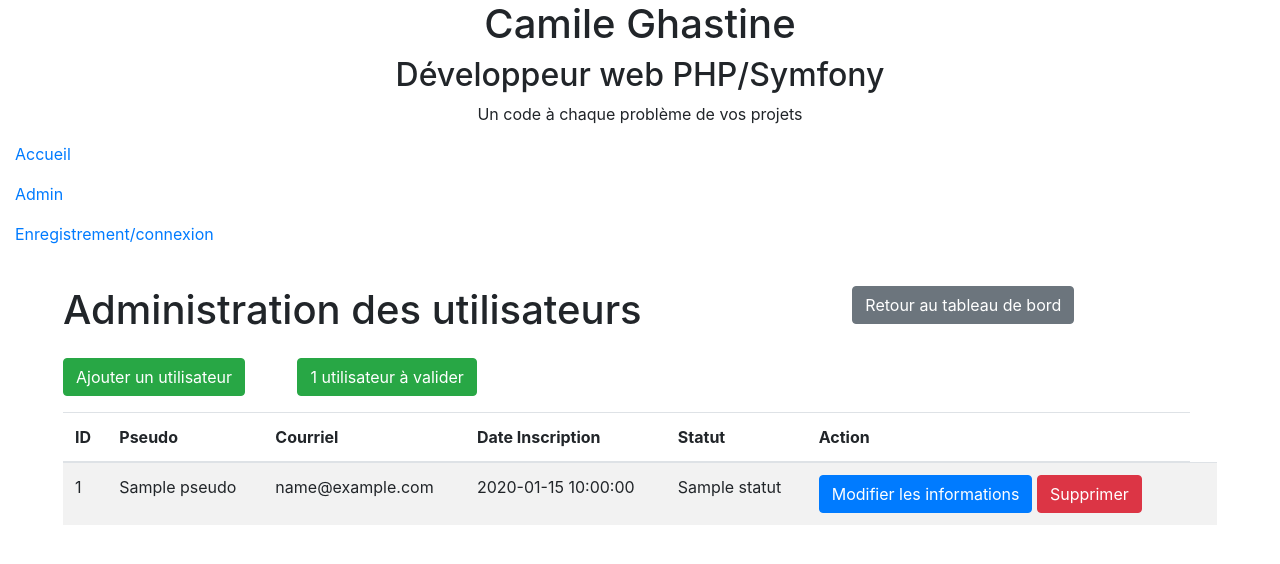
After one commit to CamileGhastine/BlogOC5, a PHP site: template CamileApp/view/backend/account.php in a window 1280 px wide. The commit adds this page. Shown: the top 564 px of the page. Run offline with PHP 8.4, Linux system fonts and the light colour scheme; the template is opened without the code that fills it: most values are stand-ins (such as "Sample title", 1, 10 or a date in 2020); a stand-in replaces the project's code that opens the database connection; some libraries are stand-ins or nearby versions; some web fonts are replaced.

Commit message:
connexion/disconnexion and SESSION

```diff
--- a/CamileApp/Controller/AdminController.php
+++ b/CamileApp/Controller/AdminController.php
@@ -2,6 +2,10 @@
 
 namespace CamileApp\Controller;
 
+/**
+ * Class AdminController functionalities accessible for administrator user
+ * @package CamileApp\Controller
+ */
 class AdminController extends Controller
 {
     protected $viewPath = ROOT . '/CamileApp/view/admin/';
--- a/CamileApp/Controller/Controller.php
+++ b/CamileApp/Controller/Controller.php
@@ -20,6 +20,7 @@ abstract class Controller
     protected $commentsValidationForm;
     protected $registerValidationForm;
     protected $password;
+    protected $hijacking;
 
     public function __construct()
     {
@@ -32,6 +33,7 @@ abstract class Controller
         $this->commentsValidationForm = App::getinstance()->getValidationForm('comments');
         $this->registerValidationForm = App::getinstance()->getValidationForm('register');
         $this->password = App::getInstance()->getPassword();
+        $this->hijacking = App::getInstance()->hijacking();
     }
 
     /**
--- a/CamileApp/Controller/FrontController.php
+++ b/CamileApp/Controller/FrontController.php
@@ -4,7 +4,7 @@
 namespace CamileApp\Controller;
 
 /**
- * Class FrontController
+ * Class FrontController functionalities accessible for everybody
  * @package CamileApp\Controller
  */
 class FrontController extends Controller
--- a/CamileApp/Core/App.php
+++ b/CamileApp/Core/App.php
@@ -7,6 +7,7 @@ use CamileApp\Controller\ErrorController;
 use CamileApp\Core\Database\MysqlDatabase;
 use Config\Config;
 use CamileApp\Core\Password\Password;
+use CamileApp\Core\Constraints\Hijacking;
 
 /**
  * Class App prevent  dependency injection
@@ -78,4 +79,9 @@ class App
         return new Password();
     }
 
+    public function hijacking()
+    {
+        return Hijacking::getTry();
+    }
+
 }
--- /dev/null
+++ b/CamileApp/view/backend/account.php
@@ -0,0 +1,69 @@
+<div class="row pt-4">
+    <div class="col-sm-8">
+        <h1>Administration des utilisateurs</h1>
+    </div>
+    <div class="col-sm-4">
+        <a href="index.php?p=backend.users.admin" class="btn btn-secondary">Retour au tableau de bord</a>
+    </div>
+</div>
+
+<p>
+    <a href="index.php?p=backend.users.add" class="btn btn-success mt-3">Ajouter un utilisateur</a>
+    <a href="index.php?p=backend.users.validate" class="btn btn-success mt-3 ml-5 <?= ($numberUsers->number==0)? 'disabled' : null ?>">
+        <?= $numberUsers->number.(($numberUsers->number<=1)? ' utilisateur à valider' : ' utilisateurs à valider') ?>
+    </a>
+</p>
+
+<div class="pb-3">
+    <table class="table table-striped ">
+        <thead>
+        <tr>
+            <th scope="col">ID</th>
+            <th scope="col">Pseudo</th>
+            <th scope="col">Courriel</th>
+            <th scope="col">Date Inscription</th>
+            <th scope="col">Statut</th>
+            <th scope="col">Action</th>
+        </tr>
+        </thead>
+        <tbody>
+        <?php foreach ($users as $user): ?>
+            <tr>
+                <td><?= htmlspecialchars($user->id); ?></td>
+                <td><?= htmlspecialchars($user->pseudo); ?></td>
+                <td><?= htmlspecialchars($user->email); ?></td>
+                <td><?= htmlspecialchars($user->date_inscription); ?></td>
+                <td><?= htmlspecialchars($user->statut); ?></td>
+                <td><a href="index.php?p=backend.users.edit&id=<?= htmlspecialchars($user->id) ?>" class="btn btn-primary">Modifier les informations</a>
+
+                    <?php
+                    if(!isset($_GET['delete']))
+                    {
+                        echo '<a href="?p=backend.users.usersAdmin&delete='.htmlspecialchars($user->id).'" class="btn btn-danger">Supprimer</a>';
+                    }
+                    else
+                    {
+                        ?>
+                        <a href="" class="<?= $_GET['delete']==$user->id ? 'btn btn-secondary' : 'btn btn-danger'?>">Supprimer</a>
+
+                        <?php
+                    }
+                    ?>
+                </td>
+                <td>
+                    <?php
+                    if(isset($_GET['delete']) && $_GET['delete']==$user->id)
+                    {?>
+                        <form action="?p=backend.users.delete" method="post" style="display: inline;">
+                            <input type="hidden" name="id" value="<?= htmlspecialchars($user->id) ?>">
+                            <button type="submit" class="btn btn-danger">Confirmer</button>
+                        </form>
+                        <a href="?p=backend.users.usersAdmin" class="btn btn-success">Annuler</a>
+                    <?php } ?>
+                </td>
+            </tr>
+        <?php endforeach ?>
+
+        </tbody>
+    </table>
+</div>
--- a/CamileApp/view/template/default.php
+++ b/CamileApp/view/template/default.php
@@ -29,8 +29,13 @@
 
     <p><a href="index.php?">Accueil</a></p>
     <p><a href="index.php?route=admin.home">Admin</a></p>
-    <p><a href="index.php?route=back.connexionRegister">Enregistrement/connexion</a></p>
+    <?php if(empty($_SESSION)) : ?>
+        <p><a href="index.php?route=back.connexionRegister">Enregistrement/connexion</a></p>
+    <?php else : ?>
+        <p><a href="index.php?route=back.account">Compte de <?= ucfirst($_SESSION['pseudo'])?></a></p>
+        <p><a href="index.php?route=back.disconnect">Déconnection</a></p>
 
+    <?php endif ?>
     <div class="px-5">
         <?= $content ?>
     </div>
--- a/public/index.php
+++ b/public/index.php
@@ -1,6 +1,8 @@
 <?php
 
 use CamileApp\Core\App;
+
+session_start();
 
 define('ROOT', dirname(__DIR__));
 require ROOT.'/vendor/autoload.php';
```
Also changed, not shown: CamileApp/Controller/BackController.php (+76 -11 lines), CamileApp/Core/Constraints/Hijacking.php (added, +22 -0 lines), CamileApp/Core/Password/Password.php (+12 -2 lines), CamileApp/Model/UsersManager.php (+39 -0 lines), CamileApp/view/backend/connexionRegister.php (+7 -6 lines).
